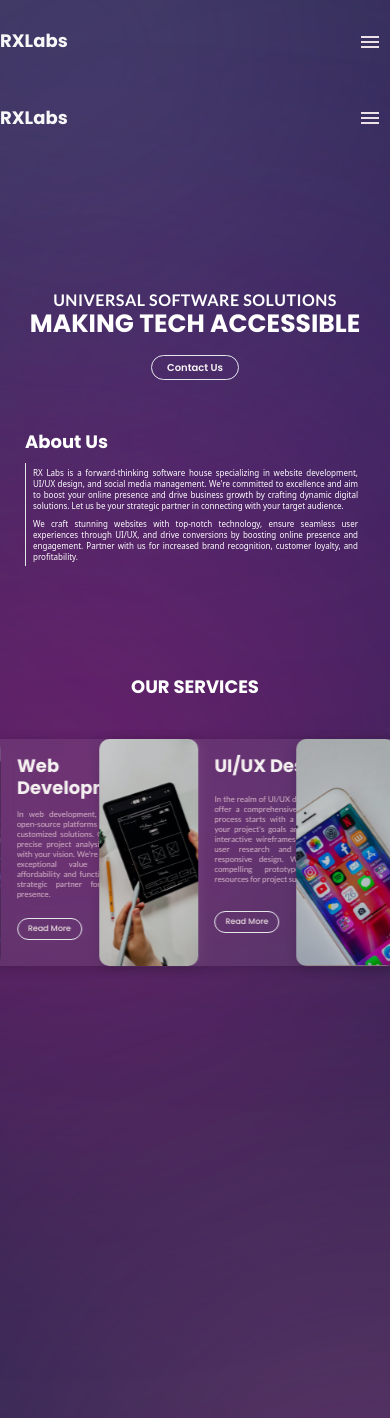
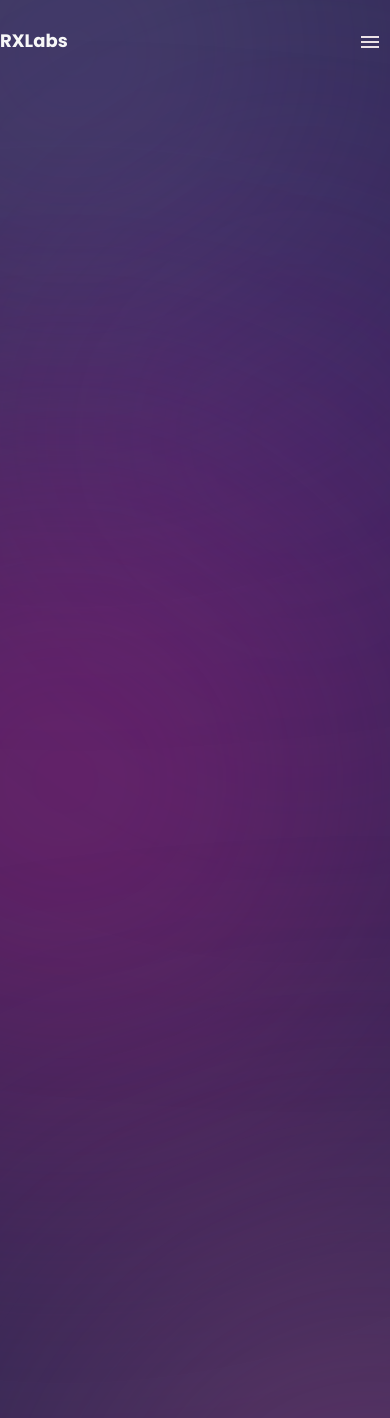
Before and after one commit to KristoJeremy/rx-labs-comprof, a Next.js app: page / in a window 390 px wide. Shown: the top 1418 px of the page. Built offline with nearby package versions, Linux system fonts and the light colour scheme.

Commit message:
fix: navbar responsiveness

```diff
--- a/src/components/Navbar/navbar.js
+++ b/src/components/Navbar/navbar.js
@@ -14,7 +14,9 @@ export const NavigationBar = () => {
   return (
     <section id="Navbar" className={styles.navbar}>
       <nav
-        className={`md:absolute py-5 transition-colors duration-500`}
+        className={`md:absolute py-5 transition-colors duration-500  ${
+          navbar ? "background-color: transparent" : "background-color: transparent"
+        } transition-colors duration-500`}
       >
         <div className="container md:px-12 md:flex md:items-center md:justify-between lg:max-w-[1300px] md:mb-0 mb-[-5px]">
           <div className="flex items-center justify-between">
@@ -47,7 +49,7 @@ export const NavigationBar = () => {
             <ul
               className={`md:flex md:items-center pb-10 mt-2 md:pb-0 md:mt-0 absolute md:static md:z-auto z-[-1] left-0 w-full md:w-auto md:transition-none transition-all duration-500 ease-in md:border-0 border-b-[3.5px] border-[#151515] ${
                 navbar
-                  ? "top-[-10px] md:right-0 md:bg-[#292550] bg-[#292550] justify-between"
+                  ? "top-[-10px] md:right-0 bg-[#292550] justify-between lg:bg-transparent"
                   : "top-[-490px]"
               } navList`}
               style={{
--- a/src/components/hero/index.js
+++ b/src/components/hero/index.js
@@ -1,88 +1,88 @@
-import React from "react";
+// import React from "react";
 
-// Import dependencies
-import { useTypewriter } from "react-simple-typewriter";
+// // Import dependencies
+// // import { useTypewriter } from "react-simple-typewriter";
 
-// Import font and css
-import { PoppinsBold, LatoBold, PoppinsSemiBold } from "@/fonts/font";
-import styles from "./hero.module.css";
+// // Import font and css
+// import { PoppinsBold, LatoBold, PoppinsSemiBold } from "@/fonts/font";
+// import styles from "./hero.module.css";
 
-export const Hero = () => {
-  const [text] = useTypewriter({
-    words: ["ACCESSIBLE"],
-    loop: {},
-    typeSpeed: 400,
-  });
+// export const Hero = () => {
+//   const [text] = useTypewriter({
+//     words: ["ACCESSIBLE"],
+//     loop: {},
+//     typeSpeed: 400,
+//   });
 
-  return (
-    <section id="home-hero" className="py-5 lg:mx-12">
-      <div className="container justify-center items-center lg:max-w-[1300px]">
-        <div className="mt-[15vh]">
-          <div className="sm:mx-auto mx-[20px]">
-            <div
-              className={`${styles.title_line1} text-center text-white p-0`}
-              style={LatoBold.style}
-            >
-              UNIVERSAL SOFTWARE SOLUTIONS
-            </div>
-            <div className="text-center md:mt-[10px] sm:mt-[8px] mt-[5px]">
-              <span
-                className={`${styles.title_line2} text-center text-white p-0 display:inline`}
-                style={PoppinsBold.style}
-              >
-                MAKING TECH&nbsp;
-              </span>
-              <span
-                className={`${styles.title_line3} text-center text-white p-0 display:inline `}
-                style={PoppinsBold.style}
-              >
-                {text}
-              </span>
-            </div>
-            <div className="mx-auto text-center lg:mt-[25px] md:mt-[20px] sm:mt-[15px] mt-[10px]">
-              <button
-                aria-label="Contact Us"
-                type="button"
-                className={`${styles.bt_tx} md:rounded-[40px] sm:rounded-[30px] rounded-[25px] md:px-[50px] px-[15px] md:py-[10px] sm:px-[30px] sm:py-[6px] py-1 text-center border-[1px]`}
-                style={PoppinsSemiBold.style}
-              >
-                Contact Us
-              </button>
-            </div>
-          </div>
-          <div className="grid sm:grid-cols-2 sm:grid-rows-none sm:items-center items-end justify-center lg:gap-4 md:gap-2 gap-2 sm:mt-[15vh] mt-[3rem] md:mx-[30px] mx-[25px]">
-            <div
-              className={`${styles.heading} text-white items-center`}
-              style={PoppinsBold.style}
-            >
-              About Us
-            </div>
-            <div className="lg:px-[15px] md:px-[10px] sm:px-[7px] px-[7px] lg:py-[7px] md:py-[5px] sm:py-[4px] py-[4px] sm:border-l-[2px] border-l-[1px]">
-              <div
-                className={`${styles.paragraph} grid sm:grid-cols-2 sm:grid-rows-none grid-rows-2 sm:items-start items-center text-white lg:gap-[26px] md:gap-[10px] sm:gap-[7px] gap-[7px]`}
-              >
-                <div>
-                  RX Labs is a forward-thinking software house specializing in
-                  website development, UI/UX design, and social media
-                  management. We're committed to excellence and aim to boost
-                  your online presence and drive business growth by crafting
-                  dynamic digital solutions. Let us be your strategic partner in
-                  connecting with your target audience.
-                </div>
-                <div>
-                  We craft stunning websites with top-notch technology, ensure
-                  seamless user experiences through UI/UX, and drive conversions
-                  by boosting online presence and engagement. Partner with us
-                  for increased brand recognition, customer loyalty, and
-                  profitability.
-                </div>
-              </div>
-            </div>
-          </div>
+//   return (
+//     <section id="home-hero" className="py-5 lg:mx-12">
+//       <div className="container justify-center items-center lg:max-w-[1300px]">
+//         <div className="mt-[15vh]">
+//           <div className="sm:mx-auto mx-[20px]">
+//             <div
+//               className={`${styles.title_line1} text-center text-white p-0`}
+//               style={LatoBold.style}
+//             >
+//               UNIVERSAL SOFTWARE SOLUTIONS
+//             </div>
+//             <div className="text-center md:mt-[10px] sm:mt-[8px] mt-[5px]">
+//               <span
+//                 className={`${styles.title_line2} text-center text-white p-0 display:inline`}
+//                 style={PoppinsBold.style}
+//               >
+//                 MAKING TECH&nbsp;
+//               </span>
+//               <span
+//                 className={`${styles.title_line3} text-center text-white p-0 display:inline `}
+//                 style={PoppinsBold.style}
+//               >
+//                 {text}
+//               </span>
+//             </div>
+//             <div className="mx-auto text-center lg:mt-[25px] md:mt-[20px] sm:mt-[15px] mt-[10px]">
+//               <button
+//                 aria-label="Contact Us"
+//                 type="button"
+//                 className={`${styles.bt_tx} md:rounded-[40px] sm:rounded-[30px] rounded-[25px] md:px-[50px] px-[15px] md:py-[10px] sm:px-[30px] sm:py-[6px] py-1 text-center border-[1px]`}
+//                 style={PoppinsSemiBold.style}
+//               >
+//                 Contact Us
+//               </button>
+//             </div>
+//           </div>
+//           <div className="grid sm:grid-cols-2 sm:grid-rows-none sm:items-center items-end justify-center lg:gap-4 md:gap-2 gap-2 sm:mt-[15vh] mt-[3rem] md:mx-[30px] mx-[25px]">
+//             <div
+//               className={`${styles.heading} text-white items-center`}
+//               style={PoppinsBold.style}
+//             >
+//               About Us
+//             </div>
+//             <div className="lg:px-[15px] md:px-[10px] sm:px-[7px] px-[7px] lg:py-[7px] md:py-[5px] sm:py-[4px] py-[4px] sm:border-l-[2px] border-l-[1px]">
+//               <div
+//                 className={`${styles.paragraph} grid sm:grid-cols-2 sm:grid-rows-none grid-rows-2 sm:items-start items-center text-white lg:gap-[26px] md:gap-[10px] sm:gap-[7px] gap-[7px]`}
+//               >
+//                 <div>
+//                   RX Labs is a forward-thinking software house specializing in
+//                   website development, UI/UX design, and social media
+//                   management. We're committed to excellence and aim to boost
+//                   your online presence and drive business growth by crafting
+//                   dynamic digital solutions. Let us be your strategic partner in
+//                   connecting with your target audience.
+//                 </div>
+//                 <div>
+//                   We craft stunning websites with top-notch technology, ensure
+//                   seamless user experiences through UI/UX, and drive conversions
+//                   by boosting online presence and engagement. Partner with us
+//                   for increased brand recognition, customer loyalty, and
+//                   profitability.
+//                 </div>
+//               </div>
+//             </div>
+//           </div>
 
-          <div className=""></div>
-        </div>
-      </div>
-    </section>
-  );
-};
+//           <div className=""></div>
+//         </div>
+//       </div>
+//     </section>
+//   );
+// };
--- a/src/components/ourServices/serviceSwiper.js
+++ b/src/components/ourServices/serviceSwiper.js
@@ -6,108 +6,108 @@ import { LatoReguler, PoppinsBold, PoppinsMedium } from "@/fonts/font";
 import styles from "./serviceSwiper.module.css";
 
 // Import Swiper React components
-import { Swiper, SwiperSlide } from "swiper/react";
+// import { Swiper, SwiperSlide } from "swiper/react";
 
 // import required modules
-import { Pagination, Autoplay } from "swiper/modules";
+// import { Pagination, Autoplay } from "swiper/modules";
 
 // Import Swiper styles
-import "swiper/css";
-import "swiper/css/pagination";
+// import "swiper/css";
+// import "swiper/css/pagination";
 
 // Import assets
-import pic1 from "../../../public/_service/web_dev.png";
-import pic2 from "../../../public/_service/ui_ux.png";
-import pic3 from "../../../public/_service/Social_Media.png";
+// import pic1 from "../../../public/_service/web_dev.png";
+// import pic2 from "../../../public/_service/ui_ux.png";
+// import pic3 from "../../../public/_service/Social_Media.png";
 
-function CreateModal() {
-  const data = [
-    {
-      url: pic1,
-      desc: "In web development, we masterfully utilize open-source platforms to create cost-effective, customized solutions. Our process starts with precise project analysis, aligning every detail with your vision. We're committed to delivering exceptional value by optimizing both affordability and functionality, making us your strategic partner for an efficient online presence.",
-      title: "Web Development",
-      alt: "Desktop screen showing codes",
-    },
-    {
-      url: pic2,
-      desc: "In the realm of UI/UX design for prototypes, we offer a comprehensive suite of services. Our process starts with a deep understanding of your project's goals and audience. We create interactive wireframes and mockups, conduct user research and testing, and ensure responsive design. We equip you with a compelling prototype and presentation resources for project support and success.",
-      title: "UI/UX Design",
-      alt: "Wireframing",
-    },
-    {
-      url: pic3,
-      desc: "Our social media management services are dedicated to enhancing engagement, expanding reach, and providing insightful reporting for your business. We start by understanding your goals and audience, then craft compelling content to boost engagement and track progress with detailed reports.",
-      title: "Social Media Management",
-      alt: "Smartphone home screen",
-    },
-  ];
-  return (
-    <>
-      {data.map((data, index) => (
-        <SwiperSlide key={index} className={`md:py-6 py-4`}>
-          <div
-            id="card"
-            className={`${styles.card_size} ${styles.glassmorphism}`}
-          >
-            <div className="grid grid-cols-3 max-h-full">
-              <div className="col-span-1">
-                <Image
-                  src={data.url}
-                  className={`${styles.image}`}
-                  alt={data.alt}
-                />
-              </div>
-              <div className="col-span-2 md:p-6 p-4 flex flex-col">
-                <div
-                  className={`${styles.title} text-[#f6f1f1] md:mt-[95px] mt-15px grow`}
-                  style={PoppinsBold.style}
-                >
-                  {data.title}
-                </div>
-                <div
-                  className={`${styles.desc}  grow`}
-                  style={LatoReguler.style}
-                >
-                  {data.desc}
-                </div>
-                <div className="md:mt-[70px] mt-[5px] grow">
-                  <button
-                    aria-label="Read more"
-                    type="button"
-                    className={`${styles.bt_tx} rounded-3xl md:px-[22px] px-[10px] md:py-2 py-1 text-center border-[1px]`}
-                    style={PoppinsMedium.style}
-                  >
-                    Read More
-                  </button>
-                </div>
-              </div>
-            </div>
-          </div>
-        </SwiperSlide>
-      ))}
-    </>
-  );
-}
+// function CreateModal() {
+//   const data = [
+//     {
+//       url: pic1,
+//       desc: "In web development, we masterfully utilize open-source platforms to create cost-effective, customized solutions. Our process starts with precise project analysis, aligning every detail with your vision. We're committed to delivering exceptional value by optimizing both affordability and functionality, making us your strategic partner for an efficient online presence.",
+//       title: "Web Development",
+//       alt: "Desktop screen showing codes",
+//     },
+//     {
+//       url: pic2,
+//       desc: "In the realm of UI/UX design for prototypes, we offer a comprehensive suite of services. Our process starts with a deep understanding of your project's goals and audience. We create interactive wireframes and mockups, conduct user research and testing, and ensure responsive design. We equip you with a compelling prototype and presentation resources for project support and success.",
+//       title: "UI/UX Design",
+//       alt: "Wireframing",
+//     },
+//     {
+//       url: pic3,
+//       desc: "Our social media management services are dedicated to enhancing engagement, expanding reach, and providing insightful reporting for your business. We start by understanding your goals and audience, then craft compelling content to boost engagement and track progress with detailed reports.",
+//       title: "Social Media Management",
+//       alt: "Smartphone home screen",
+//     },
+//   ];
+//   return (
+//     <>
+//       {data.map((data, index) => (
+//         <SwiperSlide key={index} className={`md:py-6 py-4`}>
+//           <div
+//             id="card"
+//             className={`${styles.card_size} ${styles.glassmorphism}`}
+//           >
+//             <div className="grid grid-cols-3 max-h-full">
+//               <div className="col-span-1">
+//                 <Image
+//                   src={data.url}
+//                   className={`${styles.image}`}
+//                   alt={data.alt}
+//                 />
+//               </div>
+//               <div className="col-span-2 md:p-6 p-4 flex flex-col">
+//                 <div
+//                   className={`${styles.title} text-[#f6f1f1] md:mt-[95px] mt-15px grow`}
+//                   style={PoppinsBold.style}
+//                 >
+//                   {data.title}
+//                 </div>
+//                 <div
+//                   className={`${styles.desc}  grow`}
+//                   style={LatoReguler.style}
+//                 >
+//                   {data.desc}
+//                 </div>
+//                 <div className="md:mt-[70px] mt-[5px] grow">
+//                   <button
+//                     aria-label="Read more"
+//                     type="button"
+//                     className={`${styles.bt_tx} rounded-3xl md:px-[22px] px-[10px] md:py-2 py-1 text-center border-[1px]`}
+//                     style={PoppinsMedium.style}
+//                   >
+//                     Read More
+//                   </button>
+//                 </div>
+//               </div>
+//             </div>
+//           </div>
+//         </SwiperSlide>
+//       ))}
+//     </>
+//   );
+// }
 
-export const ServiceSwiper = () => {
-  return (
-    <>
-      <Swiper
-        slidesPerView={"2"} //Harusnya slidesPerView={"auto"}
-        centeredSlides={true}
-        spaceBetween={5}
-        // pagination={{
-        //   clickable: true,
-        // }}
-        autoplay={{
-          delay: 3500,
-          disableOnInteraction: false,
-        }}
-        modules={[Autoplay]}
-        className={`mySwiper`}
-      >
-        {CreateModal()}
-      </Swiper>
-    </>
-  );
-};
+// export const ServiceSwiper = () => {
+//   return (
+//     <>
+//       <Swiper
+//         slidesPerView={"2"} //Harusnya slidesPerView={"auto"}
+//         centeredSlides={true}
+//         spaceBetween={5}
+//         // pagination={{
+//         //   clickable: true,
+//         // }}
+//         autoplay={{
+//           delay: 3500,
+//           disableOnInteraction: false,
+//         }}
+//         modules={[Autoplay]}
+//         className={`mySwiper`}
+//       >
+//         {CreateModal()}
+//       </Swiper>
+//     </>
+//   );
+// };
--- a/src/pages/index.js
+++ b/src/pages/index.js
@@ -13,20 +13,16 @@ function index() {
         <NavigationBar />
       </div>
       {/* <UpperSec /> */}
-
-      <div className="">
-        <NavigationBar />
-      </div>
       <div>
         <Background />
       </div>
       {/* COMPONENT START */}
-      <div className="sm:pt-[10rem] sm:h-[100vh] h-[60vh]">
+      {/* <div className="sm:pt-[10rem] sm:h-[100vh] h-[60vh]">
         <Hero />
-      </div>
-      <div>
+      </div> */}
+      {/* <div>
         <OurService />
-      </div>
+      </div> */}
       {/* COMPONENT END */}
 
     </>
```
